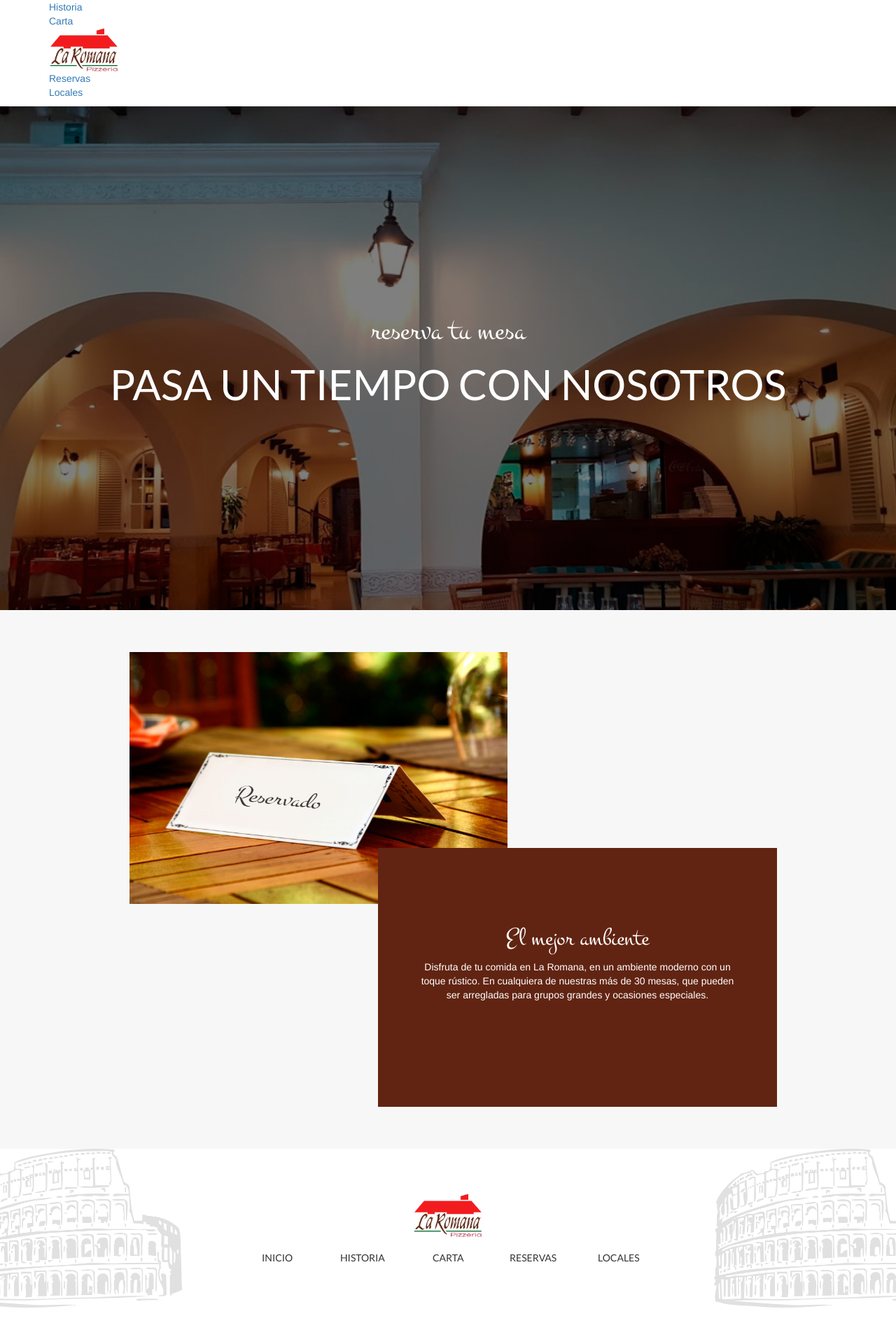
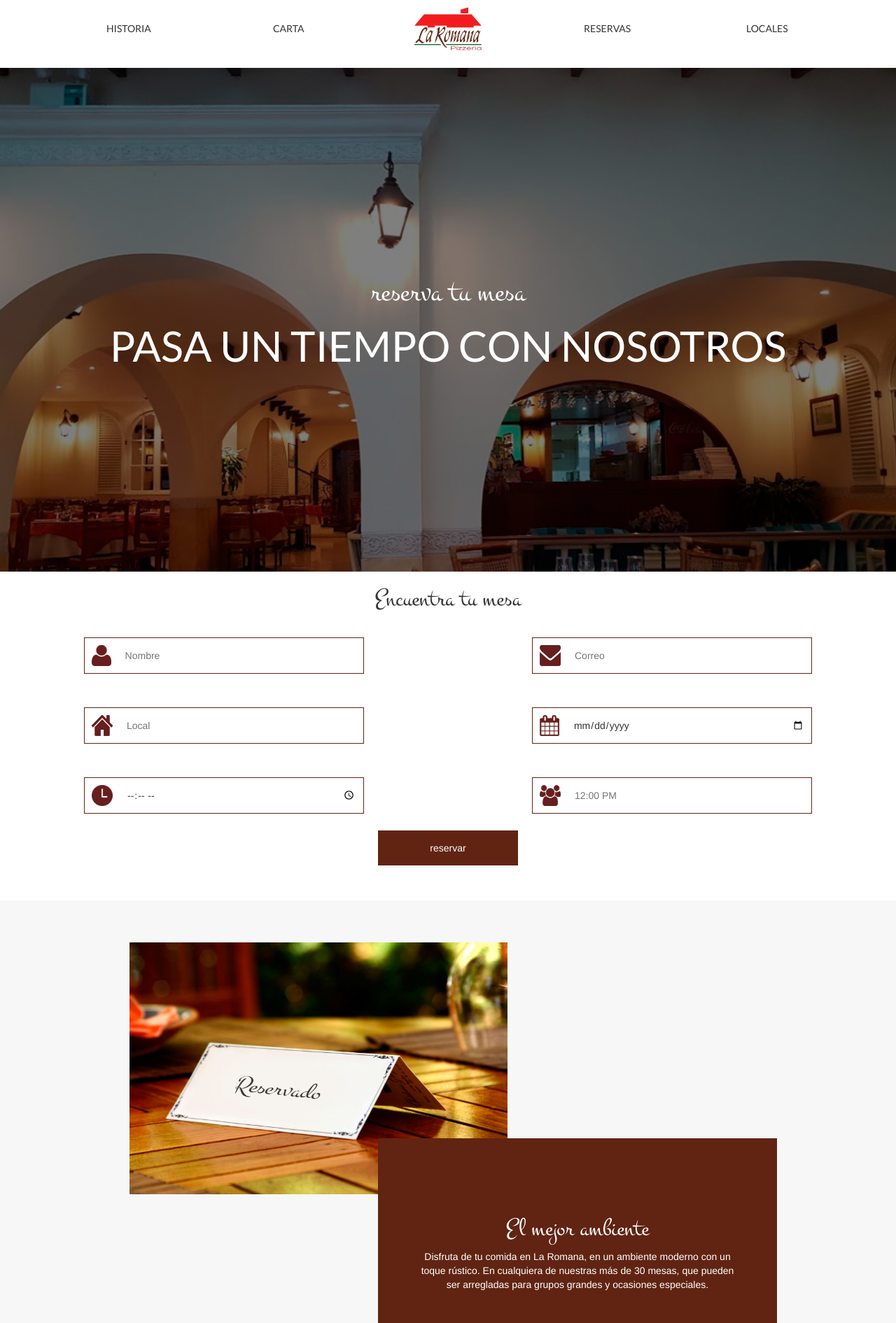
Before and after one commit to Edmundoacosta/DDMD-Final, a PHP site: page /reservas.html in a window 1280 px wide. Shown: the top 1891 px of the page at 70% size. Run offline with PHP 8.4, Linux system fonts and the light colour scheme.

Commit message:
añado css

```diff
--- a/css/reservas.css
+++ b/css/reservas.css
@@ -29,3 +29,81 @@
     margin-right: auto;
     left: -100px;
 }
+
+.texto_reservas img {
+    width: 30px;
+    height: 30px;
+    margin-right: 20px;
+}
+
+.title_reservas h2{
+    text-align: center;
+}
+
+.texto_reservas {
+    height: auto;
+    padding: 10px;
+}
+
+.texto_reservas input {
+    height: 30px;
+    background: none;
+    border: none;
+    width: 100%;
+}
+
+.texto_reservas input:focus {
+    outline: none;
+}
+
+.reserva_button {
+    width: 100%;
+    height: 100%;
+    margin: auto;
+    text-align: center;
+    background: #612412;
+    color: white;
+    border:none;
+}
+
+.contenedor-boton {
+    width: 200px;
+    height: 50px;
+    margin: auto;
+    text-align: center;
+    margin-bottom: 50px;
+
+}
+
+.containet_formulario_reservas {
+    width: 100%;
+    display: flex;
+    flex-wrap: wrap;
+    justify-content: space-around;
+}
+
+.containet_formulario_reservas .title_reservas {
+    width: 100%;
+}
+
+.containet_formulario_reservas .right_reservas {
+    width: 400px;
+    height: 300px;
+    display: flex;
+    flex-direction: column;
+    justify-content: space-around;
+}
+
+.containet_formulario_reservas .left_reservas {
+    width: 400px;
+    height: 300px;
+    display: flex;
+    flex-direction: column;
+    justify-content: space-around;
+}
+
+.texto_reservas {
+    width: 100%;
+    display: flex;
+    border:1px solid #612412;
+}
--- a/css/style.css
+++ b/css/style.css
@@ -18,6 +18,26 @@
 	margin: 0;
 	padding: 0;
 	box-sizing: border-box;
+}
+
+button a.locals {
+	text-decoration: none;
+	color: #fff;
+}
+
+button a.locals:hover {
+	text-decoration: none;
+	color: #5a0000;
+}
+
+button.reserva a {
+	text-decoration: none;
+	color: #fff;
+}
+
+button.reserva a:hover {
+	text-decoration: none;
+	color: #000;
 }
 
 ul {
--- a/index.html
+++ b/index.html
@@ -153,7 +153,7 @@
 						<p class="title-address">
 							Av.San Borja Sur 241 - San Borja
 						</p>
-						<button>O en cualquier de nuestros locales ></button>
+						<button><a class="locals" href="./locales.html">O en cualquier de nuestros locales ></a></button>
 					</div>
 				</div>
 			</div>
@@ -169,7 +169,7 @@
 								<p class="videoClick">
 									Y pasa un momento inolvidable
 								</p>
-								<button class="reserva">Reserva ></button>
+								<button class="reserva"><a href="./reservas.html">Reserva ></a></button>
 							</div>
 						</div>
 					</div>
--- a/reservas.html
+++ b/reservas.html
@@ -13,7 +13,7 @@
 <body>
 <div class="container">
 				<nav>
-					<ul>
+					<ul class="historia">
 						<li class="text-web">
 							<a href="./history.html">Historia</a>
 						</li>
@@ -60,6 +60,49 @@
 		</div>
 	</section>
 
+	<div class="containet_formulario_reservas">
+			<div class="title_reservas">
+				<h2>Encuentra tu mesa</h2>
+			</div>
+			<div class="right_reservas">
+				<div class="texto_reservas">
+					<img src="./images/nombre.png">
+					<input type="text" placeholder="Nombre">
+				</div>
+
+				<div class="texto_reservas">
+					<img src="./images/local.png">
+					<input type="text" placeholder="Local">
+				</div>
+
+				<div class="texto_reservas">
+					<img src="./images/horario.png">
+					<input type="time" placeholder="12:00 PM">
+				</div>
+			</div>
+			<div class="left_reservas">
+				<div class="texto_reservas">
+					<img src="./images/correo.png">
+					<input type="text" placeholder="Correo">
+				</div>
+
+				<div class="texto_reservas">
+					<img src="./images/fecha.png">
+					<input type="date" placeholder="Local">
+				</div>
+
+				<div class="texto_reservas">
+					<img src="./images/personas.png">
+					<input type="text" placeholder="12:00 PM">
+				</div>
+			</div>
+
+
+		</div>
+		<div class="contenedor-boton">
+			<input type="submit" class="reserva_button" value="reservar">
+		</div>
+
 	<section class="reserva-container">
 		<div class="show-web">
 			<div class="container">
@@ -95,6 +138,8 @@
 				</div>
 			</div>
 		</div>
+
+
 	</section>
 
 	<footer>
```
